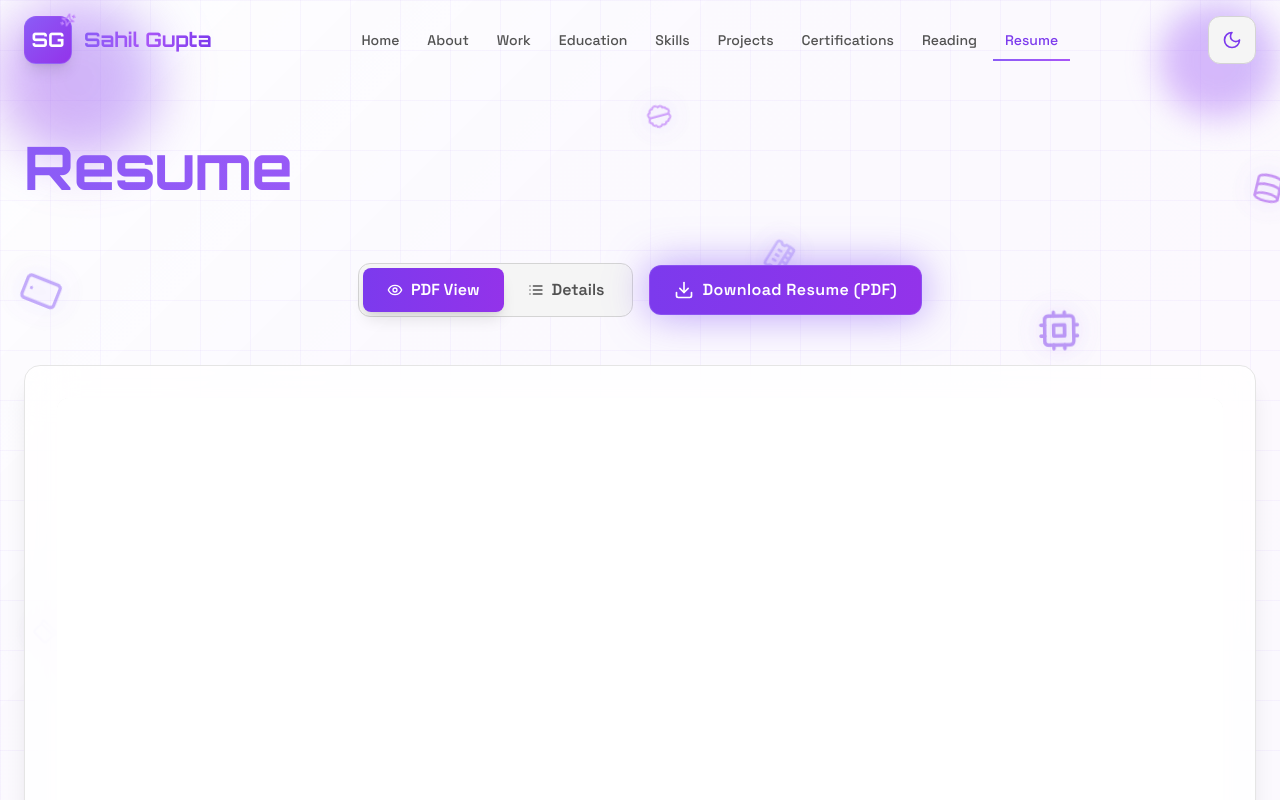
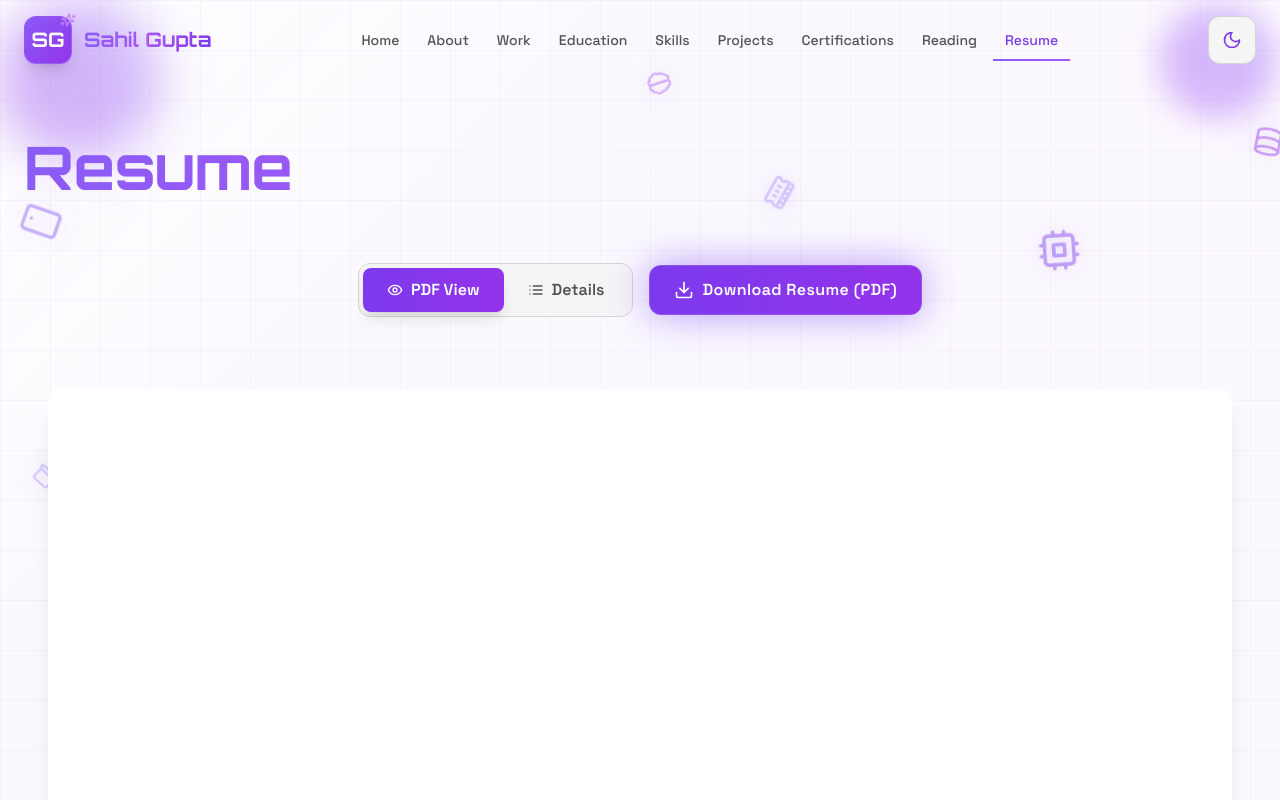
Before and after one commit to the-stranded-alien/Portfolio, a React (Vite) app: page /resume in a window 1280 px wide. Shown: the top 800 px of the page. Built offline with nearby package versions, Linux system fonts and the light colour scheme.

Commit message:
Resume page fix

```diff
--- a/package.json
+++ b/package.json
@@ -12,8 +12,7 @@
     "react-dom": "^18.3.1",
     "react-router-dom": "^6.22.0",
     "framer-motion": "^11.0.5",
-    "lucide-react": "^0.263.1",
-    "react-pdf": "^7.7.0"
+    "lucide-react": "^0.263.1"
   },
   "devDependencies": {
     "@types/react": "^18.3.1",
@@ -21,6 +20,7 @@
     "@vitejs/plugin-react": "^4.2.1",
     "autoprefixer": "^10.4.17",
     "postcss": "^8.4.35",
-    "tailwindcss": "^3.4.1"
+    "tailwindcss": "^3.4.1",
+    "vite": "^5.1.4"
   }
 }
--- a/src/data/portfolio.json
+++ b/src/data/portfolio.json
@@ -3,19 +3,18 @@
     "name": "Sahil Gupta",
     "title": "Senior Software Engineer | Agentic AI & Multi-Agent Systems Specialist",
     "email": "sahil16gupta11@gmail.com",
-    "phone": "+91 XXXXX XXXXX",
-    "location": "India",
+    "phone": "+91-7249999056",
+    "location": "Bengaluru, Karnataka, India",
     "bio": "Passionate Senior Software Engineer specializing in agentic AI, multi-agent systems, and full-stack development. Currently building cutting-edge AI solutions at RevSure AI with expertise in cloud computing, DevOps, and modern web technologies.",
     "tagline": "Building the future of AI-powered applications",
     "buzzWords": [
-      "Agentic AI",
-      "Architecture",
-      "Multi-Agent Systems",
-      "Cloud Computing",
-      "Full-Stack",
-      "LLM Applications",
-      "System Design",
-      "DevOps"
+      "Agentic AI & Generative AI",
+      "Software Architecture",
+      "Distributed Systems",
+      "Full-Stack Development",
+      "Cloud & DevOps",
+      "Data Science",
+      "Databases"
     ],
     "social": {
       "linkedin": "https://www.linkedin.com/in/sahilgupta1611",
@@ -361,6 +360,15 @@
       "GraphQL",
       "REST APIs",
       "Microservices"
+    ],
+    "Programming Languages": [
+      "Python",
+      "JavaScript",
+      "TypeScript",
+      "GoLang",
+      "Java",
+      "C++",
+      "SQL"
     ]
   },
   "projects": [
@@ -545,10 +553,10 @@
     }
   ],
   "resume": {
-    "pdfUrl": "/Resume.pdf",
+    "pdfUrl": "/resume.pdf",
     "lastUpdated": "2024-01-10",
     "sections": {
-      "summary": "Senior Software Engineer with 7+ years of experience specializing in agentic AI, multi-agent systems, and full-stack development. Proven track record of leading teams, architecting scalable solutions, and delivering innovative AI-powered applications. Expert in cloud computing, DevOps, and modern web technologies.",
+      "summary": "Senior Software Engineer with 5+ years of experience specializing in agentic AI, multi-agent systems, and full-stack development. Proven track record of leading teams, architecting scalable solutions, and delivering innovative AI-powered applications. Expert in cloud computing, DevOps, and modern web technologies.",
       "highlights": [
         "Led development of sophisticated AI voice agent platforms",
         "Managed team of 10+ engineers at Rugged Monitoring",
--- a/src/pages/Resume.jsx
+++ b/src/pages/Resume.jsx
@@ -1,11 +1,11 @@
 import { motion } from 'framer-motion';
 import { useState } from 'react';
-import { Download, FileText, Eye, List } from 'lucide-react';
+import { Download, Eye, List } from 'lucide-react';
 import AnimatedBackground from '../components/AnimatedBackground';
 
 const Resume = ({ data }) => {
   const { personal, resume } = data;
-  const [viewMode, setViewMode] = useState('pdf'); // 'pdf' or 'details'
+  const [viewMode, setViewMode] = useState('document'); // 'document' or 'details'
 
   const containerVariants = {
     hidden: { opacity: 0 },
@@ -17,11 +17,16 @@ const Resume = ({ data }) => {
     visible: { opacity: 1, y: 0, transition: { duration: 0.6 } }
   };
 
+  const resumeUrl = resume?.pdfUrl || '/Resume.pdf';
+
   const handleDownload = () => {
-    // Create a link to download the resume
     const link = document.createElement('a');
-    link.href = resume?.pdfUrl || '/resume.pdf';
-    link.download = `${personal?.name?.replace(/\s+/g, '_')}_Resume.pdf` || 'Resume.pdf';
+    link.href = resumeUrl;
+    // Extract filename from URL or use default
+    const urlParts = resumeUrl.split('/');
+    const fileName = urlParts[urlParts.length - 1] ||
+      (personal?.name ? `${personal.name.replace(/\s+/g, '_')}_Resume.pdf` : 'Resume.pdf');
+    link.download = fileName;
     document.body.appendChild(link);
     link.click();
     document.body.removeChild(link);
@@ -41,9 +46,9 @@ const Resume = ({ data }) => {
           <motion.div variants={itemVariants} className="flex flex-col sm:flex-row justify-center items-center gap-4 mb-12">
             <div className="inline-flex bg-void-100 dark:bg-void-800 rounded-xl p-1 border border-void-300 dark:border-starlight-700">
               <button
-                onClick={() => setViewMode('pdf')}
+                onClick={() => setViewMode('document')}
                 className={`px-6 py-2.5 rounded-lg font-semibold transition-all duration-300 flex items-center space-x-2 ${
-                  viewMode === 'pdf'
+                  viewMode === 'document'
                     ? 'bg-gradient-to-r from-cosmos-600 to-nebula-600 text-white shadow-lg'
                     : 'text-void-600 dark:text-starlight-400 hover:text-cosmos-600 dark:hover:text-cosmos-400'
                 }`}
@@ -75,38 +80,29 @@ const Resume = ({ data }) => {
             </motion.button>
           </motion.div>
 
-          {/* PDF Viewer */}
-          {viewMode === 'pdf' && (
+          {/* PDF Viewer - Plain Display */}
+          {viewMode === 'document' && (
             <motion.div
+              variants={itemVariants}
               initial={{ opacity: 0, scale: 0.95 }}
               animate={{ opacity: 1, scale: 1 }}
               transition={{ duration: 0.5 }}
-              className="card overflow-hidden"
+              className="flex justify-center p-6"
             >
-              <div className="bg-void-100 dark:bg-void-900 rounded-xl overflow-hidden shadow-inner">
-                <div className="aspect-[8.5/11] w-full bg-white dark:bg-void-800 flex items-center justify-center">
-                  <iframe
-                    src={resume?.pdfUrl || '/resume.pdf'}
-                    className="w-full h-full border-0"
-                    title="Resume PDF"
-                    style={{ minHeight: '800px' }}
-                  />
-                  <div className="absolute inset-0 flex flex-col items-center justify-center text-center p-8 bg-white dark:bg-void-900 pointer-events-none opacity-0 hover:opacity-0 transition-opacity">
-                    <FileText className="w-16 h-16 text-cosmos-500 mb-4" />
-                    <h3 className="text-xl font-display font-bold text-void-900 dark:text-starlight-50 mb-2">
-                      Resume PDF
-                    </h3>
-                    <p className="text-void-600 dark:text-starlight-400 max-w-md">
-                      To view your resume, please place your resume.pdf file in the public folder
-                      and update the pdfUrl in portfolio.json to "/resume.pdf"
-                    </p>
-                  </div>
-                </div>
-              </div>
-              <div className="mt-4 text-center">
-                <p className="text-sm text-void-500 dark:text-starlight-500">
-                  <strong>Note:</strong> Place your resume.pdf in the <code className="px-2 py-1 bg-void-100 dark:bg-void-800 rounded">public</code> folder and update <code className="px-2 py-1 bg-void-100 dark:bg-void-800 rounded">pdfUrl</code> in portfolio.json
-                </p>
+              <div className="bg-white dark:bg-void-900 rounded-xl shadow-xl p-6 border-0 w-full max-w-7xl">
+                <iframe
+                  src={`${resumeUrl}#toolbar=0&navpanes=0&scrollbar=0`}
+                  className="border-0 outline-0 w-full"
+                  title="Resume PDF"
+                  style={{
+                    minHeight: '1000px',
+                    height: '120vh',
+                    display: 'block',
+                    border: 'none',
+                    outline: 'none',
+                    width: '100%'
+                  }}
+                />
               </div>
             </motion.div>
           )}
@@ -177,7 +173,7 @@ const Resume = ({ data }) => {
                             <img
                               src={job.logo}
                               alt={`${job.company} logo`}
-                              className="w-12 h-12 object-contain flex-shrink-0 mt-1"
+                              className="w-12 h-12 object-contain flex-shrink-0 mt-1 bg-white dark:bg-white rounded-lg p-1"
                             />
                           )}
                           <div>
```
Also changed, not shown: 2 other files (tests, documents, lock files or other folders).
